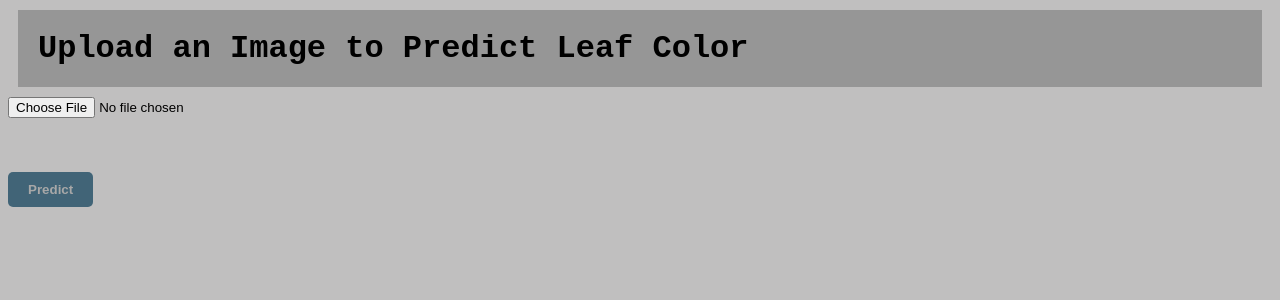
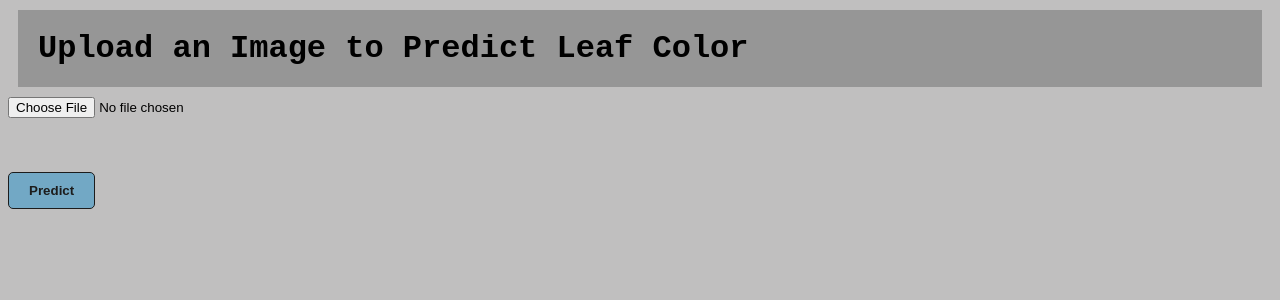
Before and after one commit to FongShana/240-318_Project, a Flask app: page / in a window 1280 px wide. Shown: the top 300 px of the page. Run offline with Flask 3, Linux system fonts and the light colour scheme.

Commit message:
Change the style a bit

```diff
--- a/Greenery/static/style.css
+++ b/Greenery/static/style.css
@@ -15,9 +15,9 @@ h1 {
 .predict-button {
     display: inline-block;
     padding: 10px 20px;
-    background-color: rgb(43, 85, 107);
-    color: #a4a4a4;
-    border: none;
+    background-color: rgb(101, 165, 199);
+    color: #000000;
+    border: 1px solid #000;
     border-radius: 5px;
     cursor: pointer;
     font-weight: bold;
```
